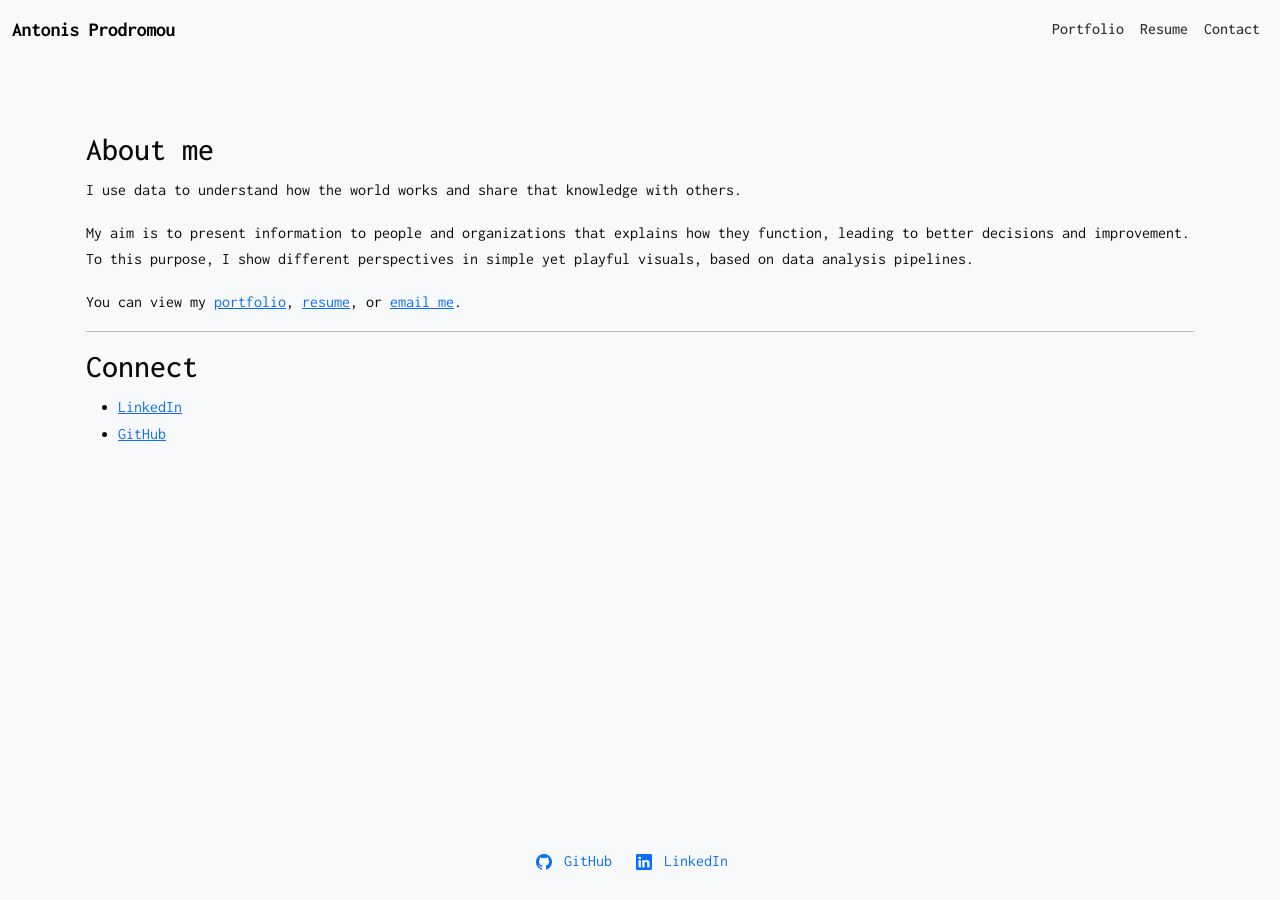
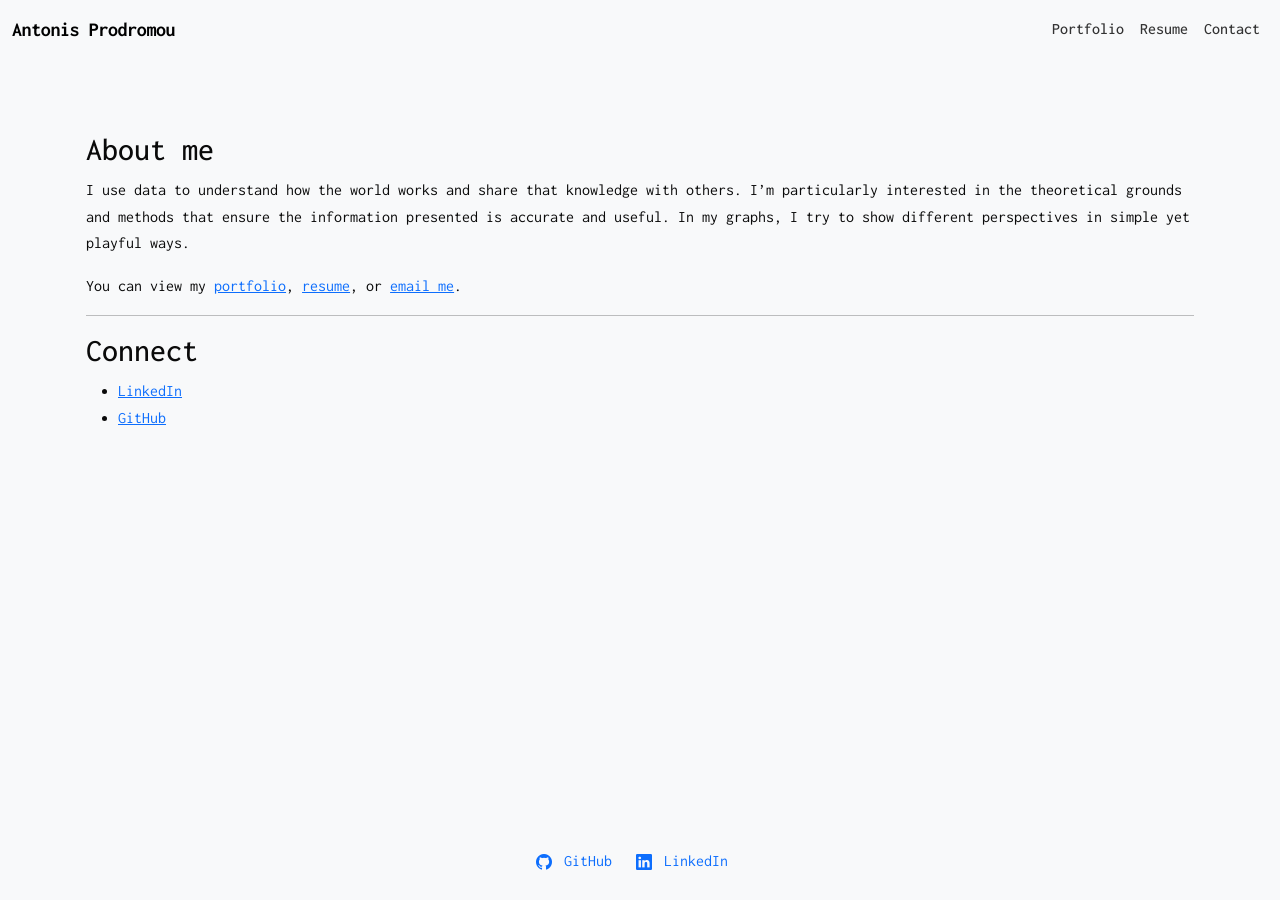
Before and after one commit to akprodromou/akprodromou.github.io, a Jekyll site: the page built from index.md, in a window 1280 px wide. Built offline with Jekyll 4.4.1, drawn with Linux system fonts in a browser that asks for light colours; comment, search, counter and statistics services are not loaded.

Commit message:
intro rewording

```diff
--- a/index.md
+++ b/index.md
@@ -5,9 +5,7 @@ title: Home
 
 ## About me
 
-I use data to understand how the world works and share that knowledge with others.
-
-My aim is to present information to people and organizations that explains how they function, leading to better decisions and improvement. To this purpose, I show different perspectives in simple yet playful visuals, based on data analysis pipelines.
+I use data to understand how the world works and share that knowledge with others. I'm particularly interested in the theoretical grounds and methods that ensure the information presented is accurate and useful. In my graphs, I try to show different perspectives in simple yet playful ways.
 
 You can view my [portfolio](./portfolio), [resume](./resume), or <a href="mailto:&#97;&#107;&#112;&#114;&#111;&#100;&#114;&#111;&#109;&#111;&#117;&#64;&#103;&#109;&#97;&#105;&#108;&#46;&#99;&#111;&#109;">email me</a>.
 
```
